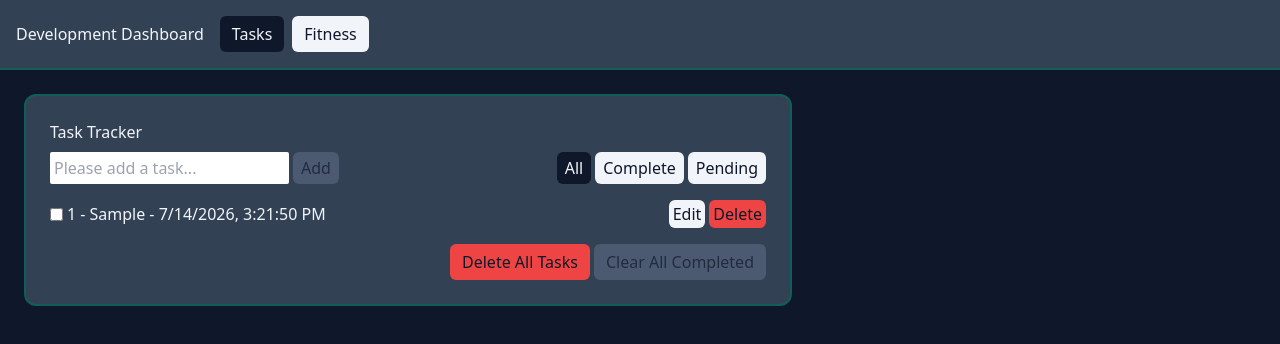
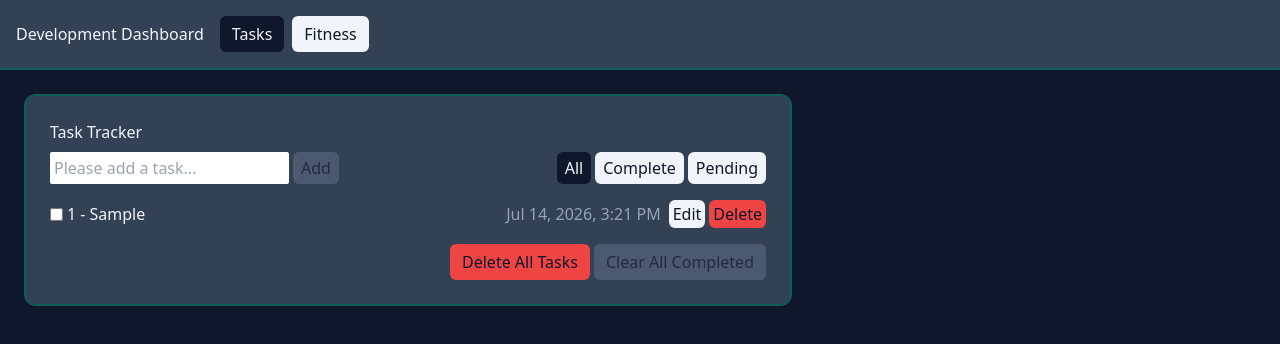
Before and after one commit to gaiabulbanix/react-dev-dashboard, a React (Vite) app: page / in a window 1280 px wide. Both pictures are taken after typing "Sample" into the empty fields and a click on the button "Add". Shown: the top 344 px of the page. Built offline with nearby package versions, Linux system fonts and the light colour scheme.

Commit message:
feat: added date to task items

```diff
--- a/src/features/task-tracker/TaskItem.jsx
+++ b/src/features/task-tracker/TaskItem.jsx
@@ -57,10 +57,13 @@ export default function TaskItem({ task, index, onToggleTask, onDeleteTask, onEd
                         </div>
                         <div className={task.complete ? 'text-green-500 line-through' : 'text-slate-100'}
                         >
-                            {task.name} - {task.date}
+                            {task.name}
                         </div>
                     </div>
-                    <div className="flex gap-1">
+                    <div className="flex gap-1 items-center">
+                        <div className="text-slate-400 mr-1">
+                            {task.date}
+                        </div>
                         <Button
                             type="button"
                             onClick={() => {
--- a/src/features/task-tracker/TaskTracker.jsx
+++ b/src/features/task-tracker/TaskTracker.jsx
@@ -83,7 +83,13 @@ export default function TaskTracker() {
     }
 
     // **derived values**
-    const dateNow = new Date().toLocaleString();
+    const dateNow = new Date().toLocaleString(undefined, {
+        year: "numeric",
+        month: "short",
+        day: "numeric",
+        hour: "numeric",
+        minute: "2-digit",
+    });
 
     return (
         <Panel className="max-w-3xl">
```
